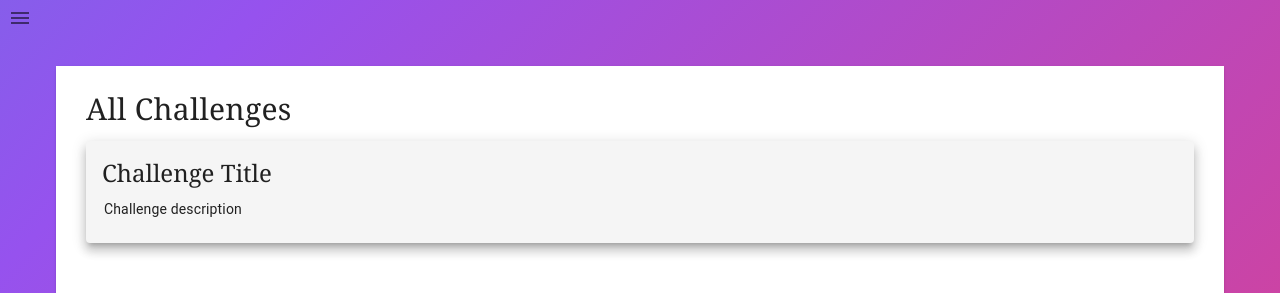
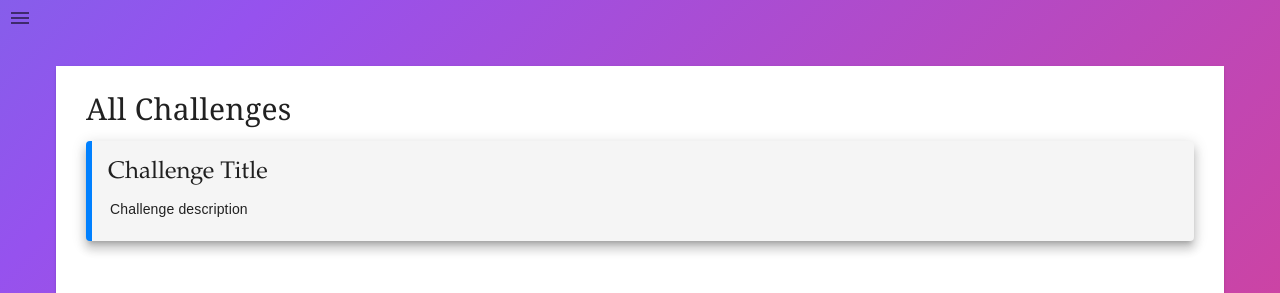
Before and after one commit to coleman-buffa/media-plug, a React (Create React App) app in the folder client/: page /challenges in a window 1280 px wide. Shown: the top 293 px of the page. Built offline with nearby package versions, Linux system fonts and the light colour scheme.

Commit message:
added border to cards

```diff
--- a/client/src/components/allchallengecard/allchallengecard.js
+++ b/client/src/components/allchallengecard/allchallengecard.js
@@ -9,6 +9,8 @@ const useStyles = makeStyles({
         minWidth: 250,
         marginTop: 10,
         backgroundColor: '#f5f5f5',
+        borderLeft: '6px solid rgb(0, 128, 255)',
+        height: 100,
     },
     bullet: {
         display: 'inline-block',
@@ -24,9 +26,10 @@ const useStyles = makeStyles({
     chdesc: {
         marginTop: 10,
         marginLeft: 2,
+        fontFamily: 'Arial'
     },
     chTitle: {
-        fontFamily: "Georgia"
+        fontFamily: "Garamond"
     }
 });
 
```
